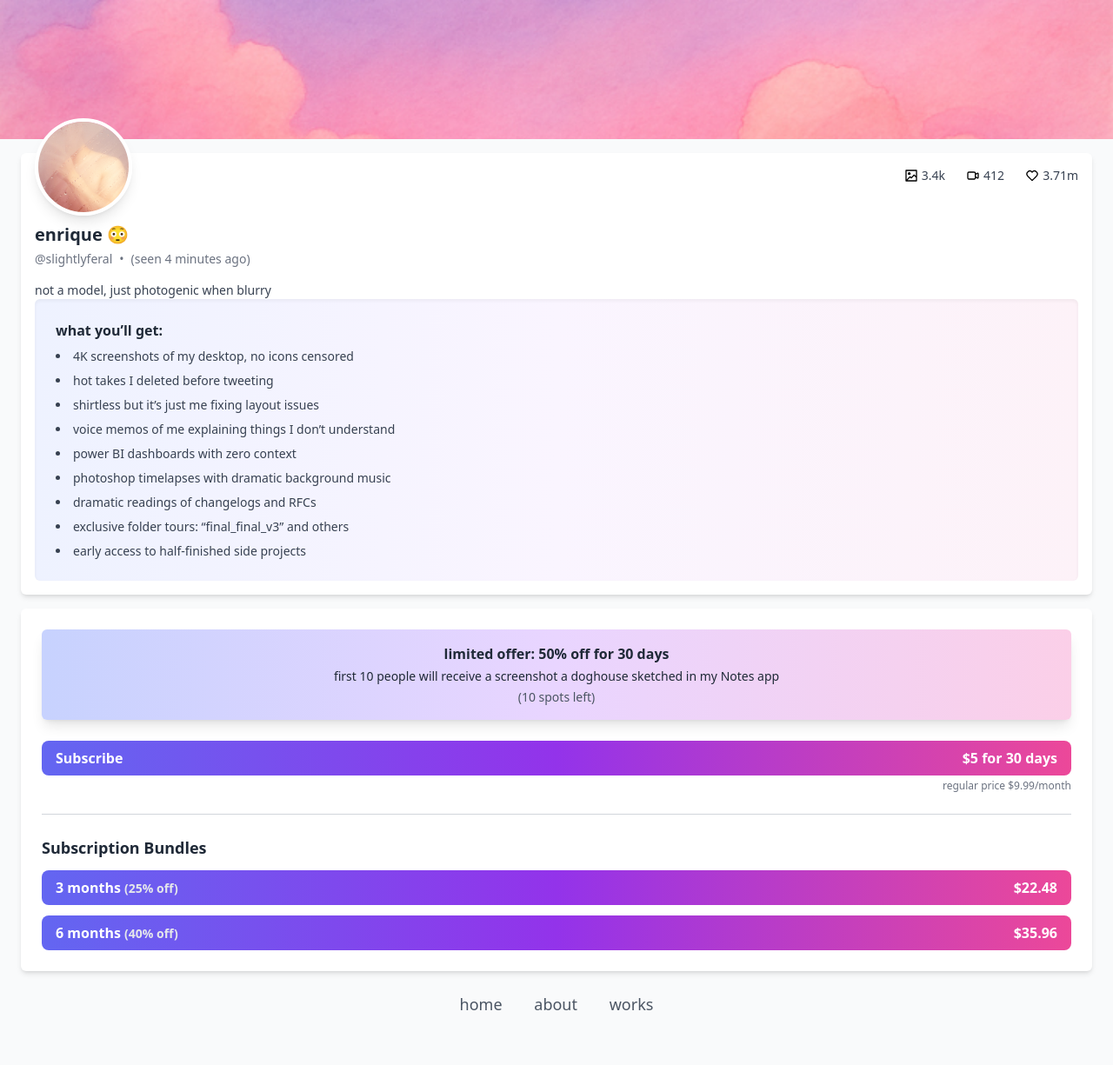
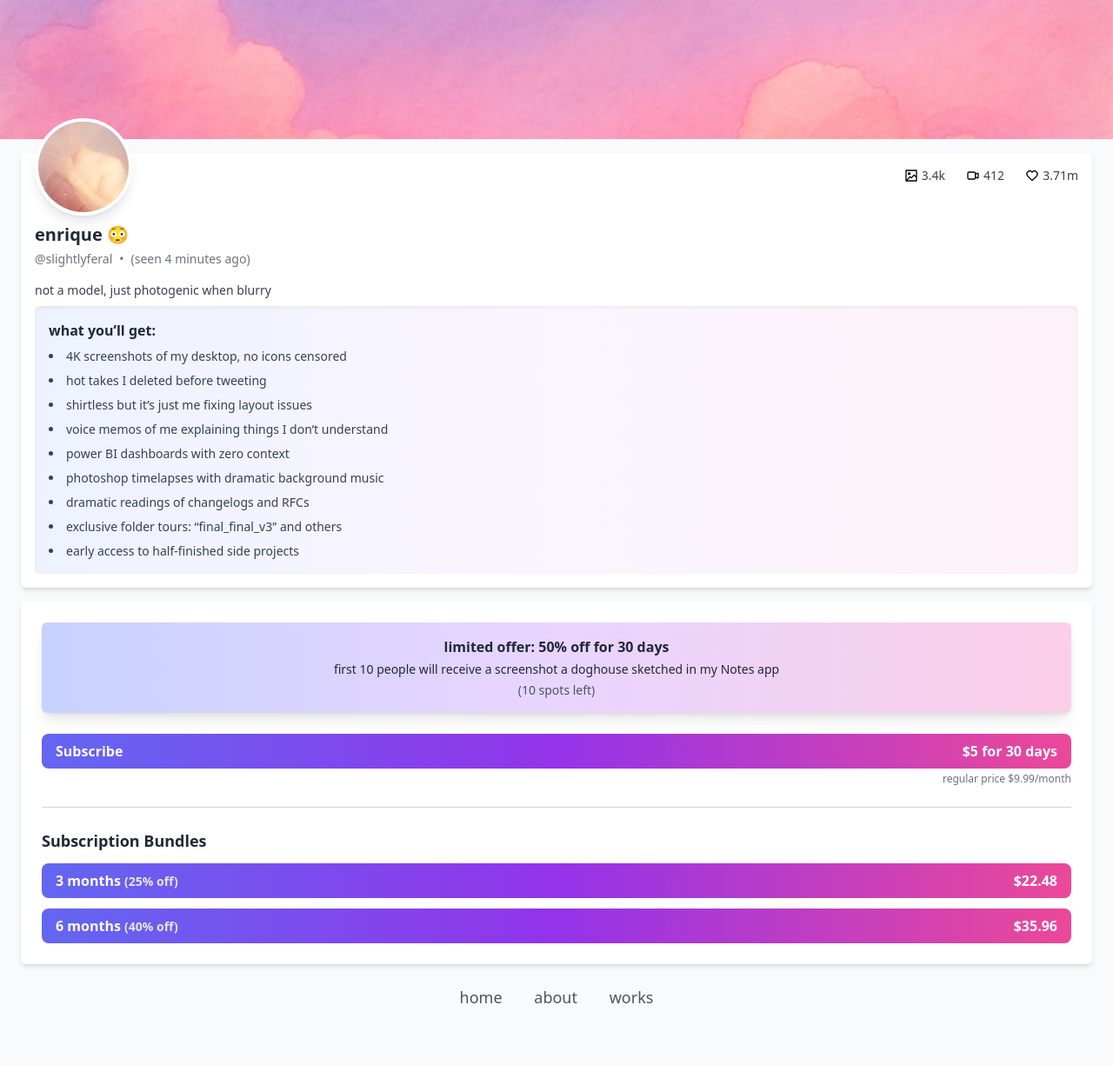
Before and after one commit to enriquebarragan/enriquebarragan.github.io, a Jekyll site: the page built from rips/not-onlyfans/index.md, in a window 1280 px wide. Shown: the whole page at 87% size. Built offline with Jekyll 4.4.1, drawn with Linux system fonts in a browser that asks for light colours; nearby versions of some CDN libraries.

Commit message:
Update index.md

```diff
--- a/rips/not-onlyfans/index.md
+++ b/rips/not-onlyfans/index.md
@@ -47,8 +47,7 @@
 
       <p class="mt-4 text-sm text-gray-700">not a model, just photogenic when blurry</p>
 
-      <!-- UPDATED “what you'll get” BOX -->
-      <div class="rounded-md bg-gradient-to-r from-indigo-50 via-purple-50 to-pink-50 p-6 shadow-inner">
+      <div class="rounded-md bg-gradient-to-r from-indigo-50 via-purple-50 to-pink-50 p-4 shadow-inner mt-2">
         <p class="mb-2 font-semibold text-gray-800">what you’ll get:</p>
         <ul class="list-disc list-inside text-sm text-gray-700 space-y-2">
           <li>4K screenshots of my desktop, no icons censored</li>
```
